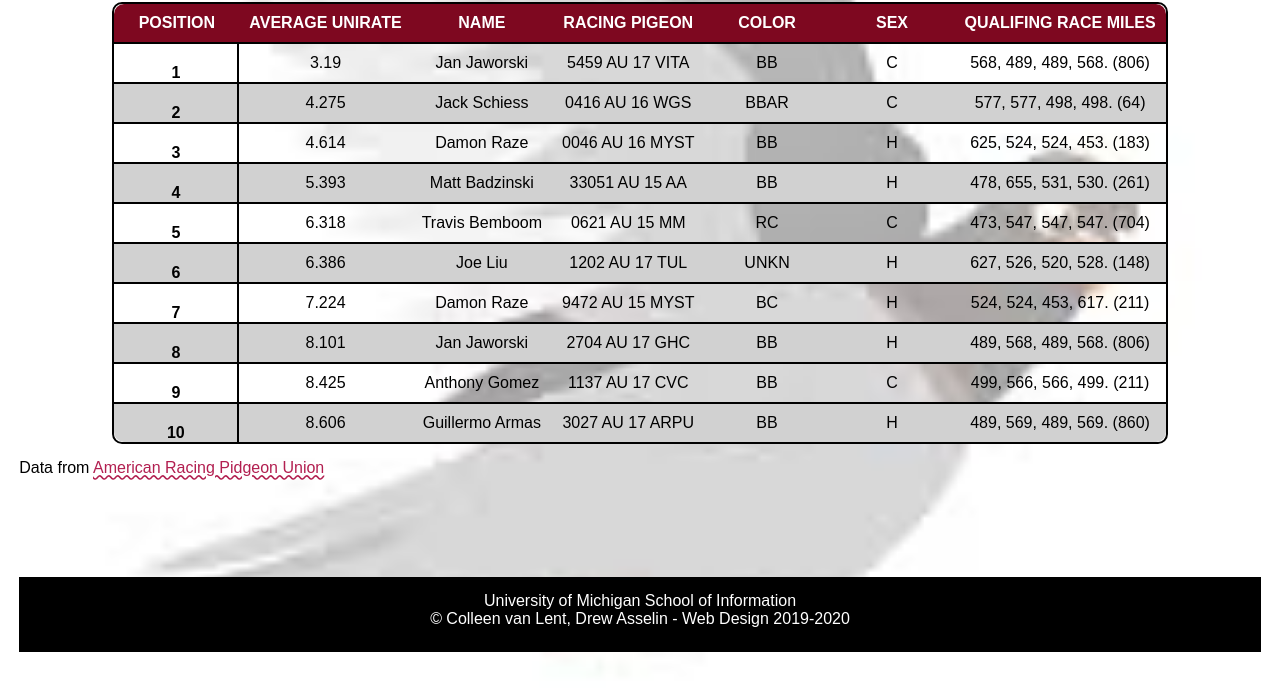
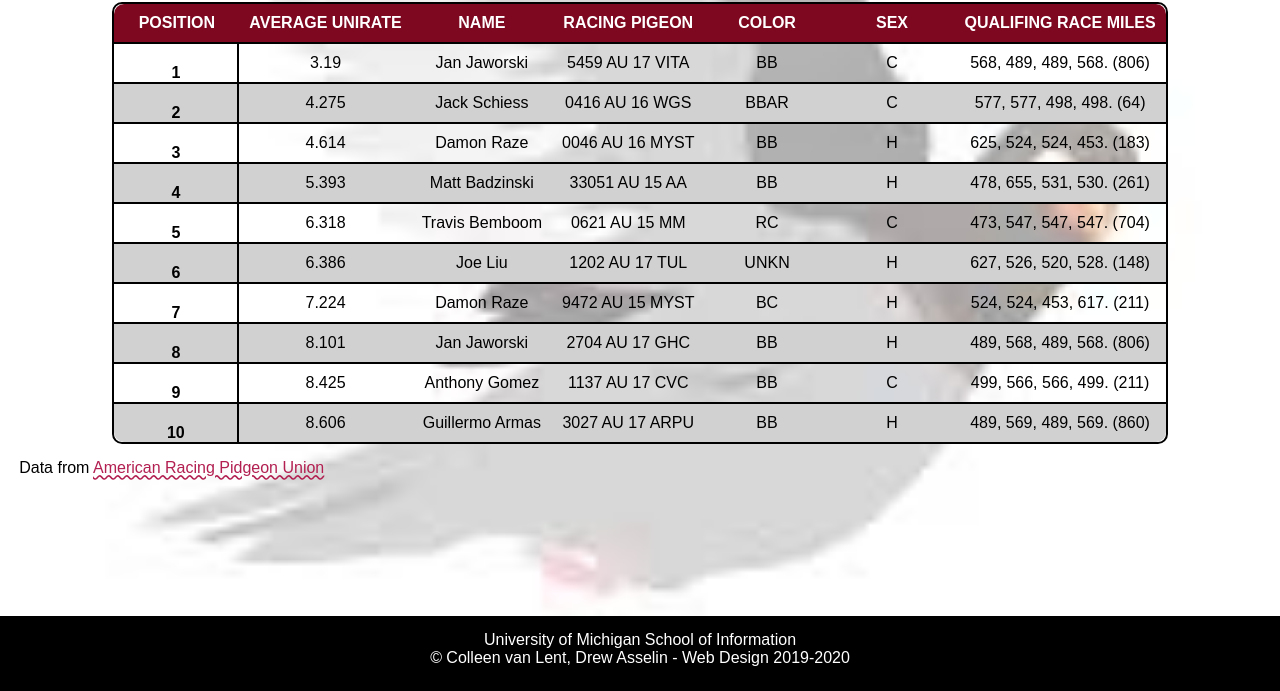
Before and after one commit to sahajap/homework4-2021, a plain HTML site: page index.html in a window 1280 px wide. Shown: the part 109-800 px from the top of the page. Drawn offline with Linux system fonts and the light colour scheme; a web font is replaced by a local one.

Commit message:
Update style.css

```diff
--- a/css/style.css
+++ b/css/style.css
@@ -136,10 +136,12 @@ tbody tr:nth-child(10) th:nth-child(1){
 
 /*Req 8*/
 footer{
-  width:100%;
-  background:#000000;
-  text-align:center;
-  color: #FFFFFF;
+  position: fixed;
+  left: 0;
+  bottom: 0;
+  width: 100%;
+  background-color:#000000;
+  color:#FFFFFF;
+  text-align: center;
   min-height: 75px;
-  position: relative;
 }
```
